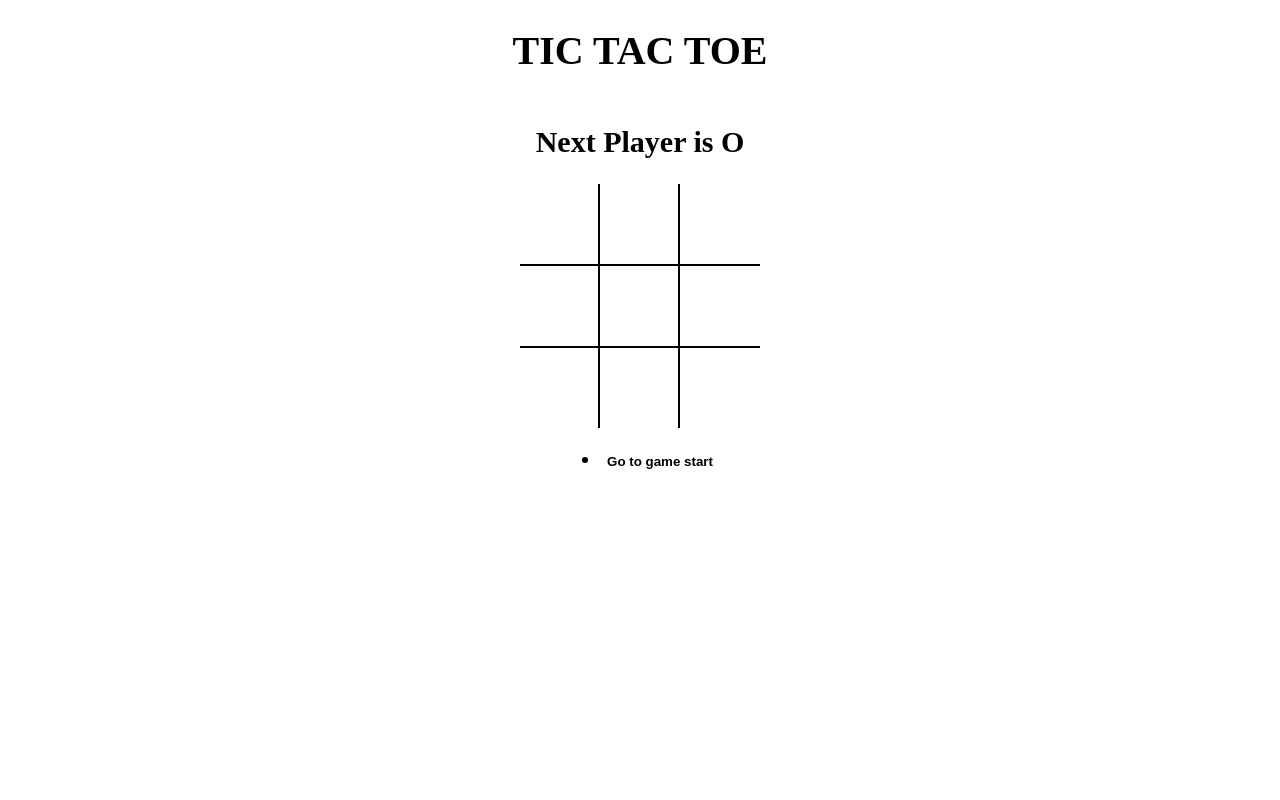
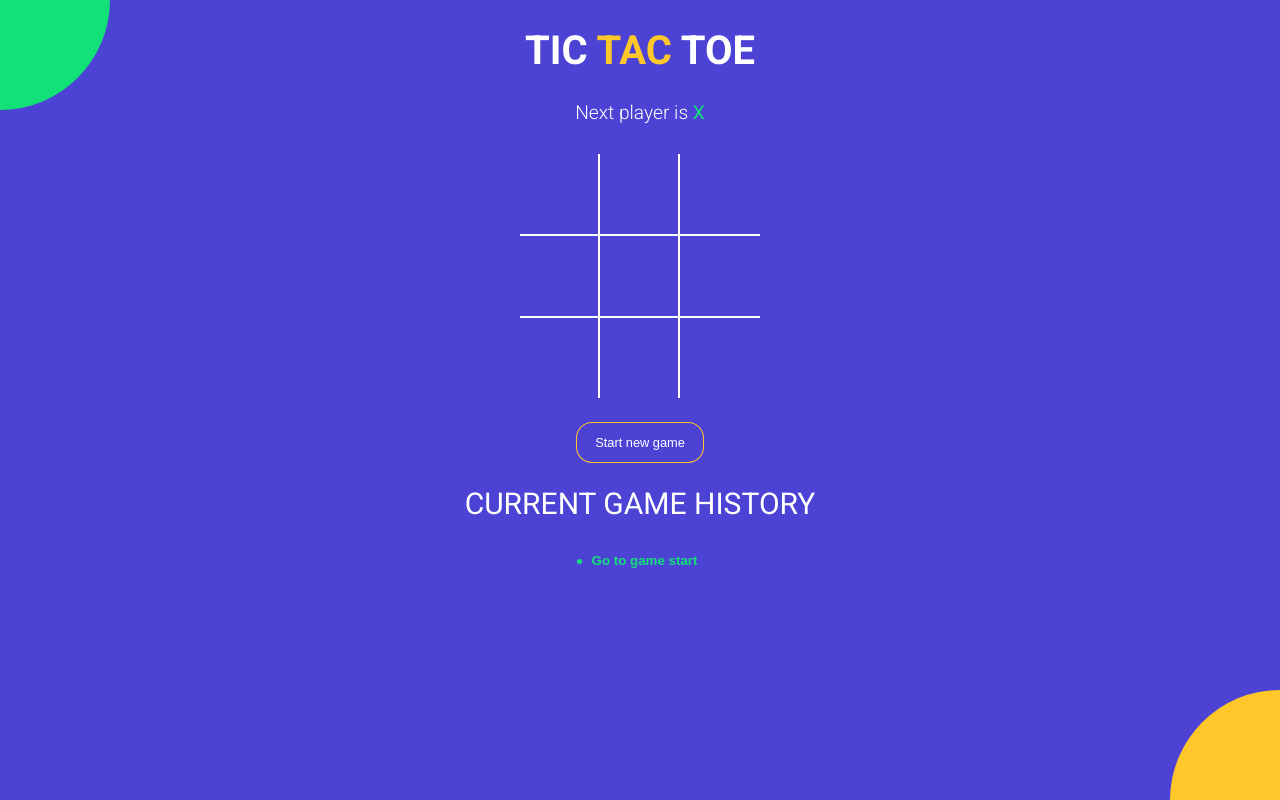
Before and after one commit to tusharpan1910/tictactoe, a React (Vite) app: page / in a window 1280 px wide. Built offline with nearby package versions, Linux system fonts and the light colour scheme.

Commit message:
completed final styling

```diff
--- a/index.html
+++ b/index.html
@@ -1,7 +1,14 @@
 <!DOCTYPE html>
 <html>
   <head>
-    <title>React Vite Micro App new</title>
+    <meta charset="UTF-8" />
+<meta name="viewport" content="width=device-width, initial-scale=1.0" />
+<meta http-equiv="X-UA-Compatible" content="ie=edge" />
+<link
+  href="https://fonts.googleapis.com/css?family=Roboto:300,400,700&display=swap"
+  rel="stylesheet"
+/>
+<title>TIC TAC TOE</title>
   </head>
   <body>
     <div id="root"></div>
--- a/src/App.jsx
+++ b/src/App.jsx
@@ -1,23 +1,19 @@
-import React, {useState} from "react";
-import Board from "./components/Board"
-import History from "./components/History"
+import React, { useState } from 'react';
+import Board from './components/Board';
+import History from './components/History';
+import StatusMessage from './components/StatusMessage';
+import { calculateWinner } from './helpers';
 
-import { calculateWinner } from "./helpers";
-import "./styles/root.scss"
+import './styles/root.scss';
+
+const NEW_GAME = [{ board: Array(9).fill(null), isXNext: true }];
 
 const App = () => {
-  const [history, setHistory] = useState([
-    {board: Array(9).fill(null), isXnext : true}
-  ]);
-
-  const [currentMove, setCurrentMove]= useState(0);
-
+  const [history, setHistory] = useState(NEW_GAME);
+  const [currentMove, setCurrentMove] = useState(0);
   const current = history[currentMove];
 
-
-  const winner = calculateWinner(current.board);
-
-  const message = winner ? `Winner is ${winner}` : `Next Player is ${current.isXNext ? 'X' : 'O'}`;
+  const { winner, winningSquares } = calculateWinner(current.board);
 
   const handleSquareClick = position => {
     if (current.board[position] || winner) {
@@ -27,34 +23,46 @@
     setHistory(prev => {
       const last = prev[prev.length - 1];
 
-
-
       const newBoard = last.board.map((square, pos) => {
         if (pos === position) {
-          return last.isXnext ? 'X' : 'O';
+          return last.isXNext ? 'X' : 'O';
         }
 
         return square;
       });
 
+      return prev.concat({ board: newBoard, isXNext: !last.isXNext });
+    });
 
-    return prev.concat({board : newBoard, isXNext : !last.isXNext})
-  });
-
-  setCurrentMove(prev => prev + 1);
+    setCurrentMove(prev => prev + 1);
   };
 
   const moveTo = move => {
-    setCurrentMove(move)
-  }
+    setCurrentMove(move);
+  };
+
+  const onNewGame = () => {
+    setHistory(NEW_GAME);
+    setCurrentMove(0);
+  };
 
   return (
     <div className="app">
-      <h1>TIC TAC TOE</h1>
-      <h2>{message}</h2>
-      <Board board={current.board} handleSquareClick={handleSquareClick} />
-      <History history={history} moveTo={moveTo} currentMove={currentMove}/>
+      <h1>TIC <span className='text-orange'>TAC</span> TOE</h1>
+      <StatusMessage winner={winner} current={current} />
+      <Board
+        board={current.board}
+        handleSquareClick={handleSquareClick}
+        winningSquares={winningSquares}
+      />
+      <button type="button" onClick={onNewGame} className={`btn-reset ${winner ? 'active' : ''}`}>
+        Start new game
+      </button>
+      <h2 style ={ {fontWeight : 'normal'}}>CURRENT GAME HISTORY</h2>
+      <History history={history} moveTo={moveTo} currentMove={currentMove} />
+      <div className='bg-balls' />
     </div>
   );
 };
+
 export default App;
--- a/src/components/Board.jsx
+++ b/src/components/Board.jsx
@@ -1,12 +1,15 @@
-import React, { useState } from 'react';
+import React from 'react';
 import Square from './Square';
 
-const Board = ({board,handleSquareClick}) => {
-   const renderSquare = position => {
+const Board = ({ board, handleSquareClick, winningSquares }) => {
+  const renderSquare = position => {
+    const isWinningSquare = winningSquares.includes(position);
+
     return (
       <Square
         value={board[position]}
         onClick={() => handleSquareClick(position)}
+        isWinningSquare={isWinningSquare}
       />
     );
   };
--- a/src/components/History.jsx
+++ b/src/components/History.jsx
@@ -2,14 +2,13 @@
 
 const History = ({ history, moveTo, currentMove }) => {
   return (
-    <ul>
+    <div className='history-wrapper'>
+        <ul className='history'>
           {history.map((_, move) => {
             return (
               <li key={move}>
                 <button
-              style={{
-                fontWeight: move === currentMove ? 'bold' : 'normal',
-              }}
+                  className={`btn-move ${move === currentMove ? 'active' : ' '  }`}
                   type="button"
                   onClick={() => {
                     moveTo(move);
@@ -21,6 +20,7 @@
             );
           })}
         </ul>
+    </div>
   );
 };
 
--- a/src/components/Square.jsx
+++ b/src/components/Square.jsx
@@ -1,8 +1,13 @@
 import React from 'react';
 
-const Square = ({ value, onClick }) => {
+const Square = ({ value, onClick, isWinningSquare }) => {
   return (
-    <button type="button" className="square" onClick={onClick}>
+    <button
+      type="button"
+      onClick={onClick}
+      className={` square ${isWinningSquare ? 'winning' : ''} ${value === 'X' ? 'text-green' : 'text-orange'}`}
+
+    >
       {value}
     </button>
   );
--- /dev/null
+++ b/src/components/StatusMessage.jsx
@@ -0,0 +1,35 @@
+import React from 'react';
+
+const StatusMessage = ({ winner, current }) => {
+  const noMovesLeft = current.board.every(el => el !== null);
+
+  return (
+    <div className='status-message'>
+      {winner && (
+        <>
+        Winner is{' '}
+        <span className={winner === 'X'? 'text-green' : 'text-orange'}>
+          {winner}
+        </span>
+        </>
+
+      )}
+      {!winner &&
+        !noMovesLeft && (
+        <>
+        Next player is <span className={current.isXNext ? 'text-green' : 'text-orange'}>
+          {current.isXNext ? 'X' : 'O'}{' '}
+        </span>
+
+        </>
+        )}
+      {!winner && noMovesLeft && (
+         <>
+      <span className='text-green'>X</span>{' '}
+      <span className='text-orange'>O</span> tied
+      </>)}
+    </div>
+  );
+};
+
+export default StatusMessage;
--- a/src/helpers.jsx
+++ b/src/helpers.jsx
@@ -12,8 +12,14 @@
   for (let i = 0; i < lines.length; i++) {
     const [a, b, c] = lines[i];
     if (squares[a] && squares[a] === squares[b] && squares[a] === squares[c]) {
-        return squares[a];
+      return {
+        winner: squares[a],
+        winningSquares: [a, b, c],
+      };
     }
   }
-    return null;
+  return {
+    winner: null,
+    winningSquares: [],
+  };
 }
--- a/src/styles/root.scss
+++ b/src/styles/root.scss
@@ -1,4 +1,11 @@
+$green: #12e177;
+$orange: #ffc72a;
+$blue: #4c43d4;
+
 body {
+  font-family: 'Roboto', sans-serif;
+  background-color: $blue;
+  color: #fff;
   padding: 0;
   margin: 0;
 }
@@ -19,18 +26,83 @@
   align-items: center;
 }
 
+.text-green {
+  color: $green;
+}
+
+.text-orange {
+  color: $orange;
+}
+
+.history-wrapper {
+  width: 300px;
+  text-align: center;
+  margin-bottom: 20px;
+  .history {
+    display: inline-block;
+    padding: 0;
+    margin: 0;
+    li {
+      list-style: none;
+      text-align: left;
+      &:before {
+        content: '';
+        border-radius: 50%;
+        display: inline-block;
+        height: 5px;
+        width: 5px;
+        background-color: $green;
+        margin-right: 4px;
+        margin-bottom: 1px;
+      }
+
+      .btn-move {
+    	  color: #fff;
+        &.active {
+          font-weight: bold;
+          color: $green;
+        }
+      }
+    }
+  }
+}
+
+.status-message {
+	margin-bottom: 30px;
+	font-size: 1.2rem;
+	font-weight: lighter;
+	span {
+	  font-weight: normal;
+	}
+}
+
+.btn-reset {
+  font-size: 0.8rem;
+  color: #fff;
+  border-radius: 15px;
+  padding: 12px 18px;
+  margin-top: 25px;
+  transition: all 0.2s;
+  background-color: $blue;
+  box-shadow: 0px 0px 0px 1px $orange;
+  &.active {
+    background-color: $orange;
+    box-shadow: none;
+  }
+}
+
 .board {
   .board-row {
     display: flex;
     flex-direction: row;
-      border-bottom: 2px solid #000;
+    border-bottom: 2px solid #fff;
     &:last-child {
       border-bottom: none;
     }
     .square {
       width: 80px;
       height: 80px;
-        border-right: 2px solid #000;
+      border-right: 2px solid #fff;
       font-size: 2.5rem;
       padding: 0;
       overflow: hidden;
@@ -38,6 +110,63 @@
       &:last-child {
         border-right: none;
       }
+      &.winning {
+			  animation: scaleText 1.4s infinite;
+			  @keyframes scaleText {
+			    0% {
+			      transform: 2.5rem;
+			    }
+			    50% {
+			      font-size: 3.5rem;
+			    }
+			    100% {
+			      font-size: 2.5rem;
 			    }
 			  }
 			}
+    }
+  }
+}
+
+.bg-balls {
+  position: fixed;
+  top: 0;
+  left: 0;
+  right: 0;
+  bottom: 0;
+  min-width: 100%;
+  z-index: -1;
+
+  &:before,
+  &:after {
+    content: '';
+    position: absolute;
+    width: 150px;
+    height: 150px;
+    border-radius: 50%;
+  }
+
+  &:before {
+    background-color: $orange;
+    right: -75px;
+    bottom: -75px;
+    @media screen and (min-width: 476px) {
+      width: 220px;
+      height: 220px;
+      right: -110px;
+      bottom: -110px;
+    }
+  }
+
+  &:after {
+    background-color: $green;
+    top: -75px;
+    left: -75px;
+    @media screen and (min-width: 476px) {
+      width: 220px;
+      height: 220px;
+      top: -110px;
+      left: -110px;
+    }
+  }
+}
```
Lines whose indentation alone changed are shown as unchanged.
